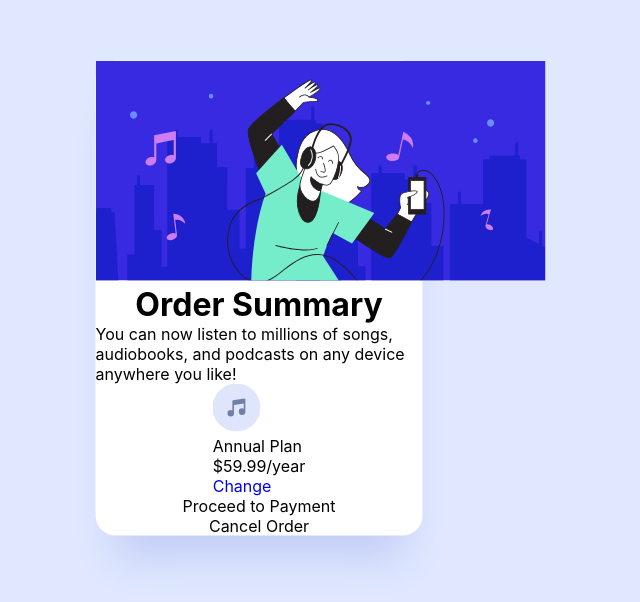
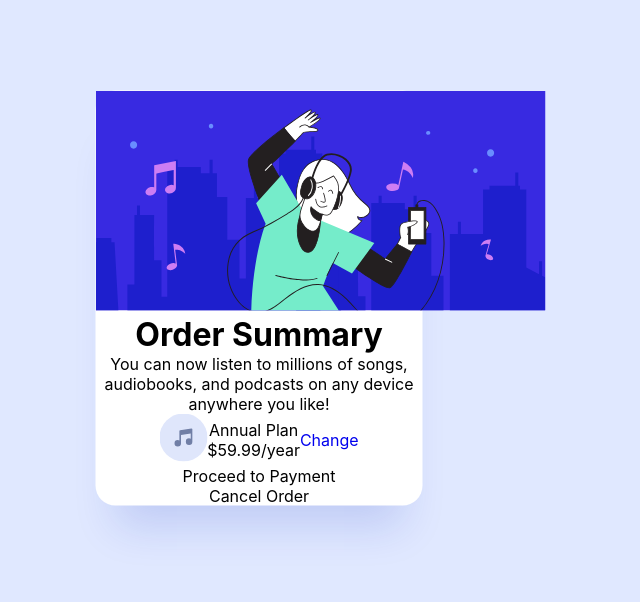
Before and after one commit to dlavrentev/order-summary-component, a React (Create React App) app: page / in a window 1280 px wide. Shown: the part 102-704 px from the top of the page, without its empty margins (381-1021 px from the left). Built offline with nearby package versions, Linux system fonts and the light colour scheme.

Commit message:
Update App.css

```diff
--- a/src/App.css
+++ b/src/App.css
@@ -40,4 +40,11 @@ body {
   flex-direction: column;
   justify-content: center;
   align-items: center;
+  text-align: center;
 }
+
+.plan {
+  display: flex;
+  justify-content: center;
+  align-items: center;
+}
```
